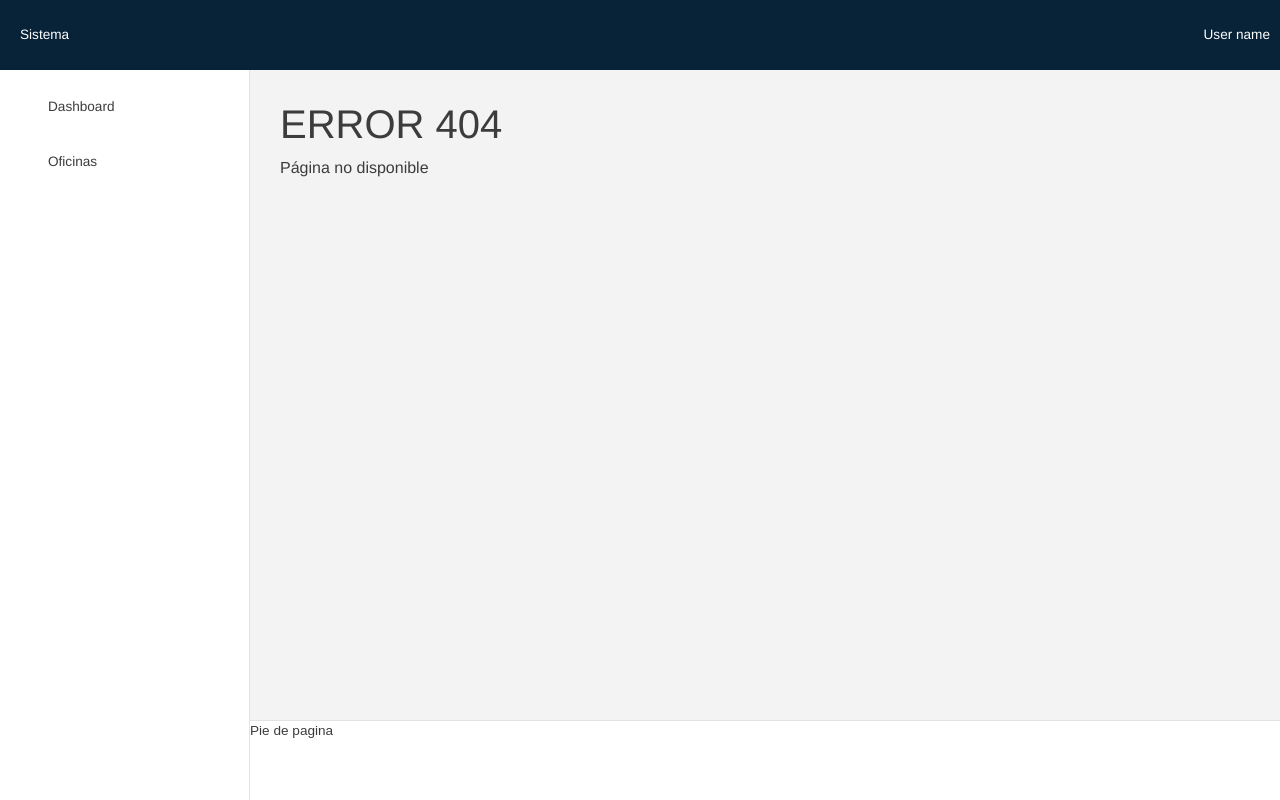
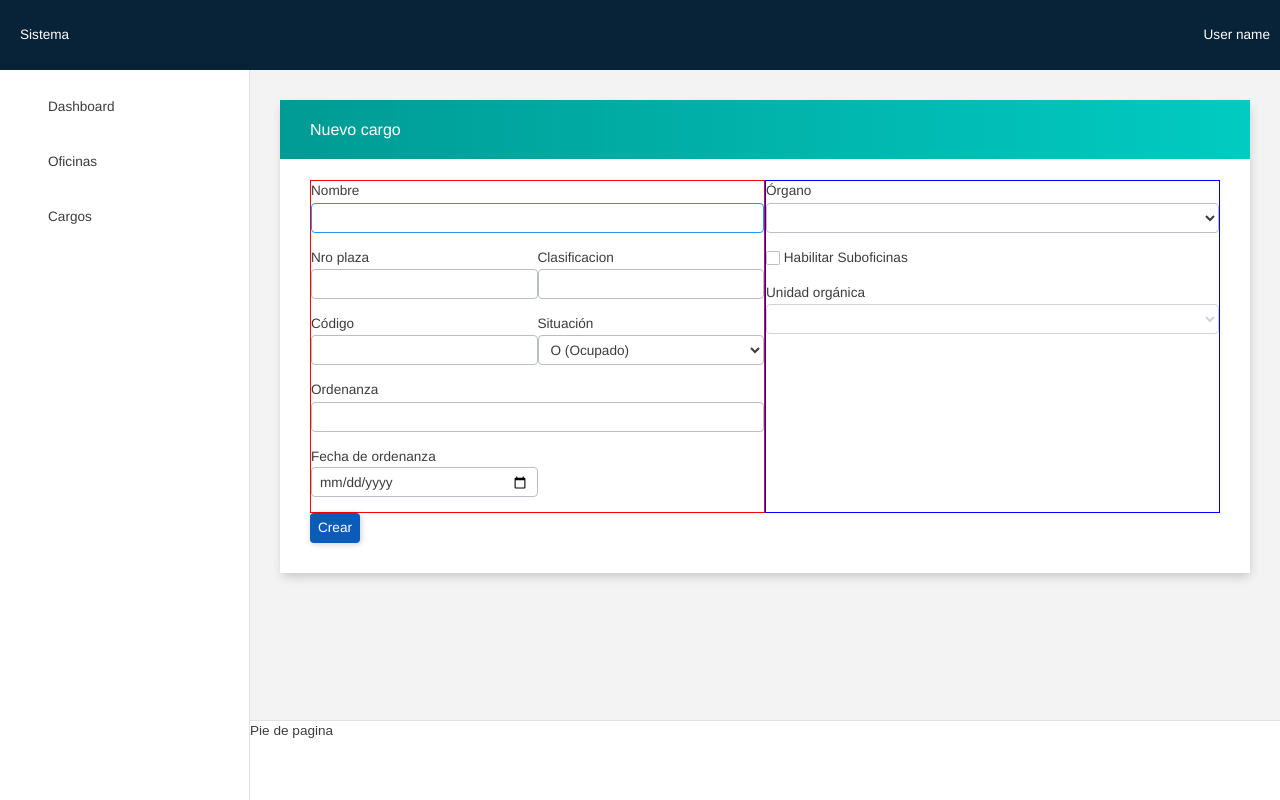
Before and after one commit to elwinroman/sistema, a PHP site: page /github/cargo/new in a window 1280 px wide. Run offline with PHP 8.4, Linux system fonts and the light colour scheme; the visitor is signed in with stand-in values (Sample User, id 1); lists and menus that the app fills with data are empty; some libraries are stand-ins or nearby versions; some web fonts are replaced.

Commit message:
Crea cargo
Select javascript config cargo, formulario html, controlador, modelo y cambios de nombre.

```diff
--- a/assets/css/styles.css
+++ b/assets/css/styles.css
@@ -269,6 +269,14 @@ body.short footer {
     font-size: 0.85rem !important;
 }
 
+/* Estlos para crear cargos */
+#crear-cargo {
+    font-size: 0.85rem;
+}
+#crear-cargo .datos-cargo {
+    /* padding-right: 10px; */
+}
+
 /* Estilos para las opciones del datatable (exportable, visibility) */
 .table-options-ow {
     width: 100%;
--- a/assets/js/main.js
+++ b/assets/js/main.js
@@ -1,7 +1,11 @@
 import LayoutApp from "./src/layout/app.js";
 import OficinaApp from "./src/oficina/app.js";
+import CargoApp from './src/cargo/app.js';
 
 const layout_app = new LayoutApp();
 const oficina_app = new OficinaApp();
+const cargo_app = new CargoApp();
+
 layout_app.load();
 oficina_app.load();
+cargo_app.load();
--- /dev/null
+++ b/assets/js/src/cargo/app.js
@@ -0,0 +1,21 @@
+import Select from "./modules/select.js";
+// import ListPage from "./modules/list.js";
+
+// Carga funcionalidades del módulo cargo
+export default class App {
+    constructor() {
+        this.select = new Select();
+        // this.listPage = new ListPage();
+    }
+
+    load() {
+        // carga la lista de oficinas-jefe
+        this.select.loadOficinasJefe();
+
+        // carga la lista de suboficinas de una oficina-jefe
+        this.select.loadSuboficinas();
+
+        // habilita o desahabilita el select suboficinas según el checkbox
+        this.select.enableDisableSelectSuboficina();
+    }
+}
--- /dev/null
+++ b/assets/js/src/cargo/modules/select.js
@@ -0,0 +1,133 @@
+import CONFIG from './../../../config.js';
+
+export default class Select {
+    constructor() {
+        this.loadedNew = document.querySelector('#crear-cargo');
+
+        this.oficinaJefe_select = document.querySelector('#form-cargo select[name="oficina-jefe"]');
+        this.suboficina_select = document.querySelector('#form-cargo select[name="suboficina"]');
+    }
+
+    // Enable/disable suboficinas
+    enableDisableSelectSuboficina() {
+        if(!this.loadedNew) return;
+
+        // inicialización del select
+        let checkbox = document.querySelector('#form-cargo input[name="checkbox"]');
+        this.addPlaceholder(this.suboficina_select, 'No data');
+
+        if(checkbox.checked)  {
+            this.suboficina_select.setAttribute('required', '');
+            this.suboficina_select.disabled = false;
+        }
+        else {
+            this.suboficina_select.removeAttribute('required');
+            this.suboficina_select.disabled = true;
+        }
+
+        // evento change en el checkbox
+        checkbox.addEventListener('change', () => {
+            if(checkbox.checked) {
+                this.suboficina_select.setAttribute('required', '');
+                this.suboficina_select.disabled = false;
+            }
+            else {
+                this.suboficina_select.removeAttribute('required');
+                this.suboficina_select.disabled = true;
+            }
+        });
+    }
+
+    // Carga la lista de oficinas-jefe en el select órgano
+    loadOficinasJefe() {
+        if(!this.loadedNew) return;
+
+        let data = { request: true };
+        let url = CONFIG.url_base + 'request/getoficinasjefe';
+
+        fetch(url, {
+            method  : 'POST',
+            body    : JSON.stringify(data)
+        }).then(response => response.json()).then(data => {
+            // error
+            if(data.error) {
+                self.addPlaceholder(self.suboficina_select, data.mensaje);
+                return;
+
+            } else {
+                this.addPlaceholder(this.oficinaJefe_select, 'Selecciona una opción');
+                this.addOptionToSelect(data, this.oficinaJefe_select);
+            }
+
+        }).catch(error => console.log(error.message));
+    }
+
+    // Carga la lista de suboficinas de una oficina-jefe en el select unidad orgánica,
+    loadSuboficinas() {
+        if(!this.loadedNew) return;
+
+        let self = this;
+
+        self.oficinaJefe_select.addEventListener('change', function() {
+            let id_oficinaJefe = this.value;
+
+            let data = { request: true, id: id_oficinaJefe };
+            let url = CONFIG.url_base + 'request/getsuboficinas';
+
+            fetch(url, {
+                method  : 'POST',
+                body    : JSON.stringify(data)
+            }).then(response => response.json()).then(data => {
+
+                self.removeOptions(self.suboficina_select);
+
+                // error
+                if(data.error) {
+                    self.addPlaceholder(self.suboficina_select, data.mensaje);
+                    return;
+
+                } else {
+                    self.addPlaceholder(self.suboficina_select, 'Selecciona una opción');
+                    self.addOptionToSelect(data, self.suboficina_select);
+                }
+
+            }).catch(error => console.log(error.message));
+
+        });
+    }
+
+    /**
+     * Crea el objeto <option> y lo añade al <select>
+     * @param {Array}       data   Lista de oficinas jefes
+     * @param {HTMLElement} select
+     */
+     addOptionToSelect(data, select) {
+        for(let i=0; i<data.length; i++) {
+
+            let option = document.createElement('option');
+            option.text = data[i].nombre;
+            option.value = data[i].id;
+
+            select.add(option);
+        }
+    }
+
+    /**
+     * Añade placeholder del select cuando no está seleccionado ninguna opción
+     * @param {HTMLElement} select
+     * @param {String}      msg
+     */
+    addPlaceholder(select, msg) {
+        let option = document.createElement('option');
+        option.text = msg;
+        option.selected = true;
+        option.value = '';      // value vacio fuerza a que el required del select funcione apropiadamente
+        option.setAttribute('hidden', 'hidden');
+        select.add(option);
+    }
+
+    // Remueve todos las <options> de un <select>
+    removeOptions(select) {
+        select.length = 0;
+    }
+}
--- a/assets/js/src/oficina/app.js
+++ b/assets/js/src/oficina/app.js
@@ -1,7 +1,7 @@
 import SelectHandler from "./modules/select.js";
 import ListPage from "./modules/list.js";
 
-// Carga los diferentes módulos del objeto layout
+// Carga funcionalidades del módulo oficina
 export default class App {
     constructor() {
         this.selecthandler = new SelectHandler();
@@ -15,7 +15,7 @@ export default class App {
         // habilita o desahabilita el select segpun el input-radio
         this.selecthandler.enableDisableSelect();
 
-        // despliega el dataTable con la lista de oficinas
+        // despliega el dataTable con la lista de oficinas, busqueda y opciones de exportación
         this.listPage.datatableOficina();
     }
 }
--- a/assets/js/src/oficina/modules/select.js
+++ b/assets/js/src/oficina/modules/select.js
@@ -67,7 +67,6 @@ export default class Select {
     addOptionToSelect(data) {
         for(let i=0; i<data.length; i++) {
 
-
             // si está en la edicion de oficina y es una oficina jefe no debe seleccionarse a sí mismo
             if(this.loadedEdit) {
                 let id_oficina = document.querySelector('#oficina-name-id').dataset.id;
--- a/config/bd.sql
+++ b/config/bd.sql
@@ -24,8 +24,8 @@ CREATE TABLE oficina (
 CREATE TABLE cargo (
   id INT NOT NULL AUTO_INCREMENT,
   situacion CHAR(1) NOT NULL,
-  presupuesto BOOLEAN NOT NULL,
-  observacion VARCHAR(200) NOT NULL,
+  presupuesto BOOLEAN NOT NULL DEFAULT 1,
+  observacion VARCHAR(200) DEFAULT '',
   PRIMARY KEY(id)
 )
 
@@ -35,7 +35,7 @@ CREATE TABLE historial_cargo (
   nombre VARCHAR(60) NOT NULL,
   nro_plaza CHAR(3) NOT NULL,
   clasificacion VARCHAR(8) NOT NULL,
-  codigo VARCHAR(10) DEFAULT NULL,
+  codigo VARCHAR(10) DEFAULT '',
   ordenanza VARCHAR(50) NOT NULL,
   fecha_ordenanza DATE NOT NULL,
   oficina_id INT NOT NULL,
--- /dev/null
+++ b/controllers/CargoController.php
@@ -0,0 +1,92 @@
+<?php
+
+class CargoController extends ControllerBase {
+    public function __construct() {
+        parent::__construct();
+
+        if(!$this->session->isLoggedIn()) {
+            $this->redirect('');
+            return;
+        }
+    }
+
+    public function new() {
+        $this->view->render('cargo/new');
+    }
+
+    public function create() {
+        if(!$this->existsPOST(['nombre','nro-plaza','clasificacion','codigo','situacion','ordenanza',
+                            'fecha-ordenanza','oficina-jefe'])) {
+            $this->redirect('error');
+        }
+
+        // tratamiento de los datos
+        $cargo_data = array(
+            'nombre'        => $this->util->limpiar_cadena($_POST['nombre']),
+            'nro_plaza'     => $this->util->reduce_multiple_space($_POST['nro-plaza']),
+            'clasificacion' => $this->util->limpiar_cadena($_POST['clasificacion']),
+            'codigo'        => $this->util->reduce_multiple_space($_POST['codigo']),
+            'situacion'     => $_POST['situacion'],
+            'ordenanza'     => $this->util->limpiar_cadena($_POST['ordenanza']),
+            'fecha_ordenanza' => $_POST['fecha-ordenanza'],
+            'oficina_jefe'  => $_POST['oficina-jefe'],  // id
+            'suboficina'    => null     // id
+        );
+
+        if(isset($_POST['checkbox']) && isset($_POST['suboficina'])) {
+            $cargo_data['suboficina'] = $_POST['suboficina'];
+        }
+
+        // validación de datos
+        if(!$this->validate($cargo_data)) {
+            $this->redirect('cargo/new');
+            return;
+        }
+
+        // asignación de datos
+        $cargo = $this->loadModel('cargo');     // este modelo incluye a las tablas cargo e historial_cargo
+
+        $cargo->setNombre($cargo_data['nombre']);
+        $cargo->setNroPlaza($cargo_data['nro_plaza']);
+        $cargo->setClasificacion($cargo_data['clasificacion']);
+        $cargo->setCodigo($cargo_data['codigo']);
+        $cargo->setSituacion($cargo_data['situacion']);
+        $cargo->setOrdenanza($cargo_data['situacion']);
+        $cargo->setFechaOrdenanza($cargo_data['fecha_ordenanza']);
+        $cargo->setOficinaId($cargo_data['oficina_jefe']);
+
+        // insertar en la base de datos
+        if($cargo->insert()) {
+            $id = $cargo->getIdMain();
+            $this->redirect('cargo/details&id='.$id);
+            return;
+        } else  {
+            $this->redirect('cargo/new');
+            return;
+        }
+    }
+
+    public function details() {
+        if(!isset($_GET['id'])) {
+            $this->redirect('error');
+            return;
+        }
+
+        $this->view->render('cargo/details');
+    }
+
+    /**
+     * Valida los datos al crear o editar un cargo
+     * @param  Array $data   Default: random var, lo importante es que reciba un array
+     * @return Bool
+     */
+    public function validate($data = 'd8648364cf358ce9e920') {
+        if(!is_array($data)) {
+            $this->redirect('error');
+            return;
+        }
+
+        return true;
+    }
+}
+?>
--- /dev/null
+++ b/views/cargo/details.php
@@ -0,0 +1 @@
+<h1>Detalles del cargo</h1>
--- /dev/null
+++ b/views/cargo/new.php
@@ -0,0 +1,86 @@
+<div id="crear-cargo">
+	<div class="box-ow">
+		<h6 class="box-ow-title bold-ow">Nuevo cargo</h6>
+
+		<form id="form-cargo" class="box-ow-body" autocomplete="on" action="<?=URL_BASE?>cargo/create" method="POST">
+			<div class="row g-0">
+                <div class="datos-cargo col-md-6" style="border: 1px solid red">
+
+                    <!-- Campo nombre -->
+                    <div class="form-field-ow">
+                        <label for="nombre" class="bold-ow">Nombre</label>
+                        <input class="input-ow input-height-ow" type="text" name="nombre" pattern="\s*([A-Za-zÀ-ÿ,.-]\s*)+" maxlength="60" required autofocus>
+                    </div>
+
+                    <div class="row g-0">
+                        <!-- Campo nro_plaza -->
+                        <div class="form-field-ow col">
+                            <label for="nro-plaza" class="bold-ow">Nro plaza</label>
+                            <input class="input-ow input-height-ow" type="text" name="nro-plaza" pattern="\s*[0-9]{3}\s*" maxlength="6" required>
+                        </div>
+
+                        <!-- Campo clasificacion -->
+                        <div class="form-field-ow col">
+                            <label for="clasificacion" class="bold-ow">Clasificacion</label>
+                            <input class="input-ow input-height-ow" type="text" name="clasificacion" pattern="\s*[A-Za-z-]+\s*" maxlength="8" required>
+                        </div>
+                    </div>
+
+                    <div class="row g-0">
+                        <!-- Campo codigo -->
+                        <div class="form-field-ow col">
+                            <label for="codigo" class="bold-ow">Código</label>
+                            <input class="input-ow input-height-ow" type="text" name="codigo" pattern="\s*[0-9]+\s*" maxlength="10">
+                        </div>
+
+                        <!-- Campo situacion -->
+                        <div class="form-field-ow col">
+                            <label for="situacion" class="bold-ow">Situación</label>
+                            <select class="input-ow input-height-ow" type="text" name="situacion" required>
+                                <option value="o" selected>O (Ocupado)</option>
+                                <option value="p">P (Preventivo)</option>
+                            </select>
+                        </div>
+                    </div>
+
+                    <!-- Campo ordenanza -->
+                    <div class="form-field-ow">
+                        <label for="ordenanza" class="bold-ow">Ordenanza</label>
+                        <input class="input-ow input-height-ow" type="text" name="ordenanza" pattern="\s*([A-Za-zÀ-ÿ0-9,;(){}[\]*+¿?!¡:._-]\s*)+" maxlength="50" required>
+                    </div>
+
+                    <div class="form-field-ow" style="width: 50%">
+                        <label for="fecha-ordenanza">Fecha de ordenanza</label>
+                        <input class="input-ow input-height-ow" name="fecha-ordenanza" type="date" required>
+                    </div>
+
+                </div>
+
+                <div class="col-md-6" style="border: 1px solid blue">
+
+                    <!-- Campo oficina-jefe -->
+                    <div class="form-field-ow">
+                        <label for="oficina-jefe" class="bold-ow">Órgano</label><br>
+                        <select name="oficina-jefe" class="input-ow input-height-ow" required></select>
+                    </div>
+
+                    <div class="form-field-ow">
+						<input type="checkbox" class="form-check-input" name="checkbox" value="active">
+						<label for="checkbox" class="">Habilitar Suboficinas</label>
+					</div>
+
+                    <!-- Campo suboficina -->
+                    <div class="form-field-ow">
+                        <label for="suboficina" class="bold-ow">Unidad orgánica</label><br>
+                        <select name="suboficina" class="input-ow input-height-ow" disabled="true"></select>
+                    </div>
+
+                </div>
+            </div>
+
+			<div>
+				<button type="submit" class="btn-ow btn-ow-blue">Crear</button>
+			</div>
+		</form>
+    </div>
+</div>
--- a/views/layout/sidebar.php
+++ b/views/layout/sidebar.php
@@ -38,7 +38,29 @@
                 </div>
             </div>
         </div>
+
+        <!-- Gestión de cargos -->
+        <div class="menu-panel">
+                <div class="menu-link" data-id="3">
+                    <i class="menu-icon zmdi zmdi-account"></i>
+                    <span class="menu-label">Cargos</span>
+                    <i class="menu-arrow zmdi zmdi-chevron-right"></i>
+                </div>
+
+                <div class="submenu-panel">
+                    <div class="submenu-link">
+                        <i class="submenu-icon zmdi zmdi-circle"></i>
+                        <a class="submenu-label" href="<?=URL_BASE?>cargo/new">Crear cargo</a>
+                    </div>
+                    <div class="submenu-link">
+                        <i class="submenu-icon zmdi zmdi-circle"></i>
+                        <a class="submenu-label" href="<?=URL_BASE?>cargo/list">Lista cargo</a>
+                    </div>
+                </div>
+            </div>
+        </div>
     </div>
+
     <div class="bottom-sidebar">
         <!-- Bottom sidebar -->
     </div>
--- a/views/login/login.php
+++ b/views/login/login.php
@@ -4,11 +4,11 @@
         <form action="<?=URL_BASE?>login/autenticar" method="POST">
             <div class="form-field-ow">
                 <label class="weigth-500-ow" for="username">Usuario</label>
-                <input class="input-ow" type="text" name="username" required>
+                <input class="input-ow input-height-ow" type="text" name="username" required>
             </div>
             <div class="form-field-ow">
                 <label class="weigth-500-ow" for="password">Contraseña</label>
-                <input class="input-ow" type="password" name="password" required>
+                <input class="input-ow input-height-ow" type="password" name="password" required>
             </div>
             <button type="submit" class="btn-ow btn-ow-blue">Iniciar sesión</button>
         </form>
```
Also changed, not shown: controllers/RequestController.php (+27 -0 lines), models/CargoModel.php (added, +84 -0 lines), models/OficinaModel.php (+19 -1 lines).
